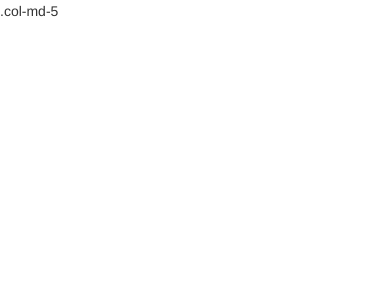
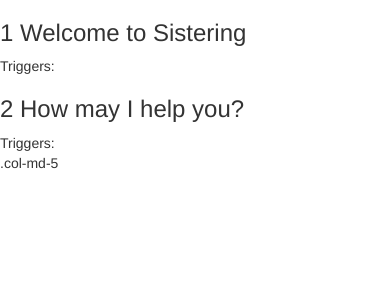
Before and after one commit to AntonioNways/Sis-bot-FrontEnd, a React app: page / in a window 390 px wide. Shown: the top 300 px of the page. Built offline with nearby package versions, Linux system fonts and the light colour scheme.

Commit message:
create base template with React

```diff
--- a/src/components/messages.jsx
+++ b/src/components/messages.jsx
@@ -10,13 +10,23 @@ class Messages extends React.Component {
 
   }
 
-  Test(x){
-    console.log(x)
+  Test(msgData,arrayNum){
+    console.log(this.props.msgRelation)
+    return (
+      <div key={arrayNum}>
+        <h3>
+          {msgData['id']} {msgData['message']}
+        </h3>
+        <div>
+          Triggers:
+        </div>
+      </div>
+    );
   }
   render() {
 
     return (
-       <div className=""> {Object.keys(this.props.categories).map(this.Test)}
+       <div className=""> {this.props.msgData.map(this.Test.bind(this))}
 
       </div>
     );
--- a/src/main.jsx
+++ b/src/main.jsx
@@ -1,27 +1,31 @@
 import React from 'react';
 import { render } from 'react-dom';
 
-import Campaign from './components/messages';
+import Messages from './components/messages';
 
 class Apps extends React.Component {
   constructor(props) {
     super(props);
 
     this.state = {
-      msg: ["Volunteer","Donation"],
+      msgData: [{"id":1,"message":"Welcome to Sistering","type":"Q"},{"id":2,"message":"How may I help you?","type":"Q"}],
+      msgRelation:[{id:1, origin:1, destination:2},
+                  {id:2, origin: 2, destination:3}],
       SelectedCampaign: 1,
+      displayRelationship: {}
     };
 
   }
   render() {
     return (
-
-
-          <div className="row">
-  <div className="col-md-8"><messages categories={this.state.msg}/></div>
-  <div className="col-md-4">.col-md-5</div>
-</div>
-
+      <div className="row">
+        <div className="col-md-8">
+          <Messages msgData={this.state.msgData} msgRelation={this.state.msgRelation}/>
+        </div>
+        <div className="col-md-4">
+          .col-md-5
+        </div>
+      </div>
     );
   }
 }
```
